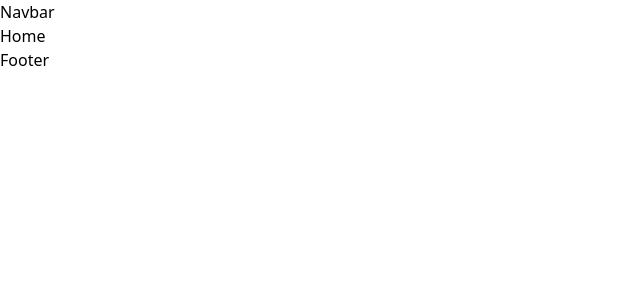
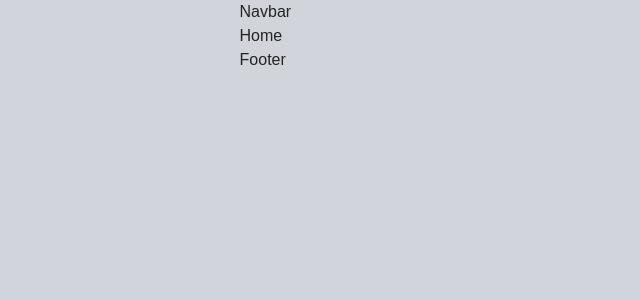
Before and after one commit to Abuu998/my-learning-journal, a React (Vite) app: page / in a window 1280 px wide. Shown: the top 300 px of the page, without its empty margins (0-640 px from the left). Built offline with nearby package versions, Linux system fonts and the light colour scheme.

Commit message:
feature: Made layout for all the pages' content

```diff
--- a/src/index.css
+++ b/src/index.css
@@ -1,3 +1,62 @@
 @tailwind base;
 @tailwind components;
 @tailwind utilities;
+
+@layer base {
+    @font-face {
+        font-family: "Source Code Pro";
+        src: url("/fonts/sourcecodepro-light.woff") format("woff")
+            url("/fonts/sourcecodepro-light.woff2") format("woff2");
+        font-weight: 300;
+    }
+
+    @font-face {
+        font-family: "Source Code Pro";
+        src: url("/fonts/sourcecodepro-regular.woff") format("woff")
+            url("/fonts/sourcecodepro-regular.woff2") format("woff2");
+        font-weight: 400;
+    }
+
+    @font-face {
+        font-family: "Source Code Pro";
+        src: url("/fonts/sourcecodepro-semibold.woff") format("woff")
+            url("/fonts/sourcecodepro-semibold.woff2") format("woff2");
+        font-weight: 600;
+    }
+
+    html {
+        font-family: "Source Code Pro", sans-serif;
+        scroll-behavior: smooth;
+    }
+
+    body {
+        @apply bg-slate-300 text-black;
+    }
+}
+
+@layer utilities {
+    #root {
+        --padding: 1.5rem;
+        --content-width: 90ch;
+
+        @apply grid;
+
+        grid-template-columns:
+            [full-bleed-start] minmax(var(--padding), 1fr)
+            [content-start] min(100% - var(--padding) * 2, var(--content-width)) [content-end]
+            minmax(var(--padding), 1fr) [full-bleed-end];
+    }
+
+    #root > :not(.full-bleed),
+    .full-bleed > :not(.full-bleed) {
+        @apply col-[content];
+    }
+
+    .full-bleed {
+        @apply col-[full-bleed] grid grid-cols-[inherit];
+    }
+
+    .link-item.active {
+        @apply font-semibold;
+    }
+}
```
